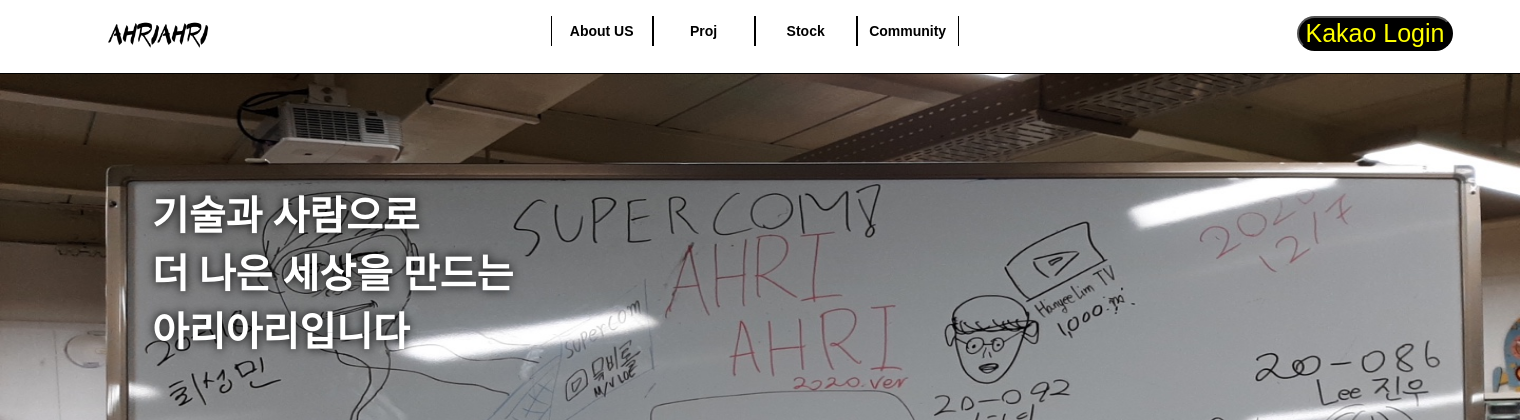
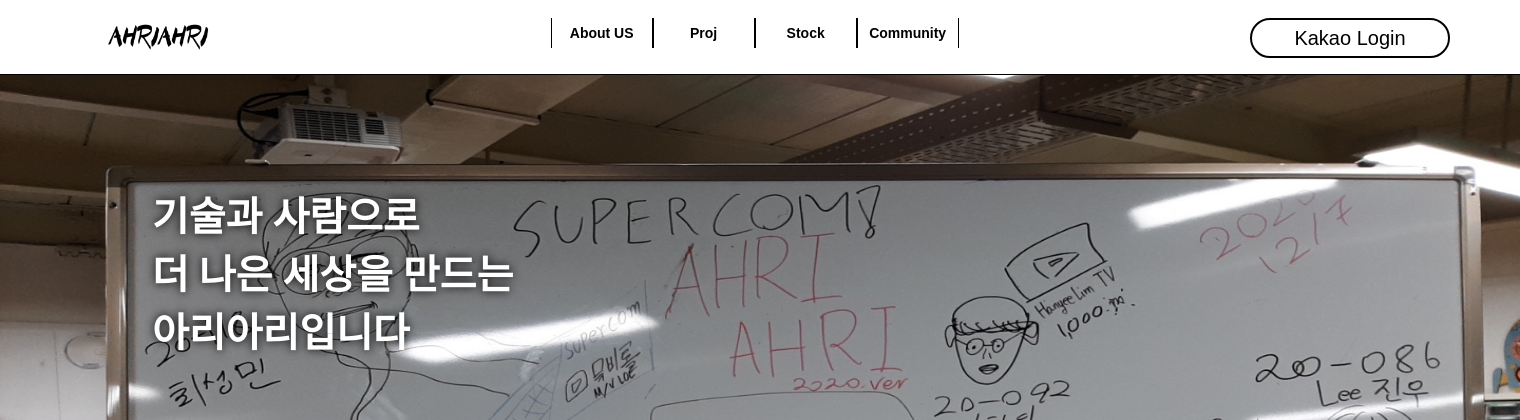
Before and after one commit to YangTaebin/ahriweb, a Flask app: page / in a window 1520 px wide. Shown: the top 420 px of the page. Run offline with Flask 2, Linux system fonts and the light colour scheme; some libraries are stand-ins or nearby versions.

Commit message:
no message

```diff
--- a/server/static/css/master.css
+++ b/server/static/css/master.css
@@ -3,9 +3,9 @@ body{
 }
 .top-bar{
   overflow: hidden;
-  margin-top: 16px;
+  margin-top: 18px;
   padding-left: 7%;
-  padding-bottom: 4px;
+  padding-bottom: 3px;
   border-bottom: 1px solid black;
 }
 .topMenu ul{
@@ -60,17 +60,17 @@ body{
   color: black;
   background-color: white;
   float: left;
-  line-height: 30px;
+  line-height: 0px;
   vertical-align: center;
   text-align: center;
   display: inline;
-  width: 250px;
+  width: 170px;
   position: absolute;
-  border-radius:20px 20px 20px 20px;
   left: 1250px;
 }
-.menuLogin a{
-  font-size: 20px;
+.menuLogin button{
+  width: 200px;
+  height: 40px;
 }
 .main{
   weight: 100%;
@@ -98,8 +98,15 @@ body{
   color: white;
 }
 #login_click {
-  font-size: 25px;
+  font-size: 20px;
+  color: black;
+  background-color: white;
+    border: 2px solid black;
+    cursor: pointer;
+    border-radius:20px 20px 20px 20px;
+}
+#login_click:hover {
+  background-color: black;
   color: yellow;
-  background-color: black;
-  border-radius:20px 20px 20px 20px;
+  transition: 0.25s;
 }
```
